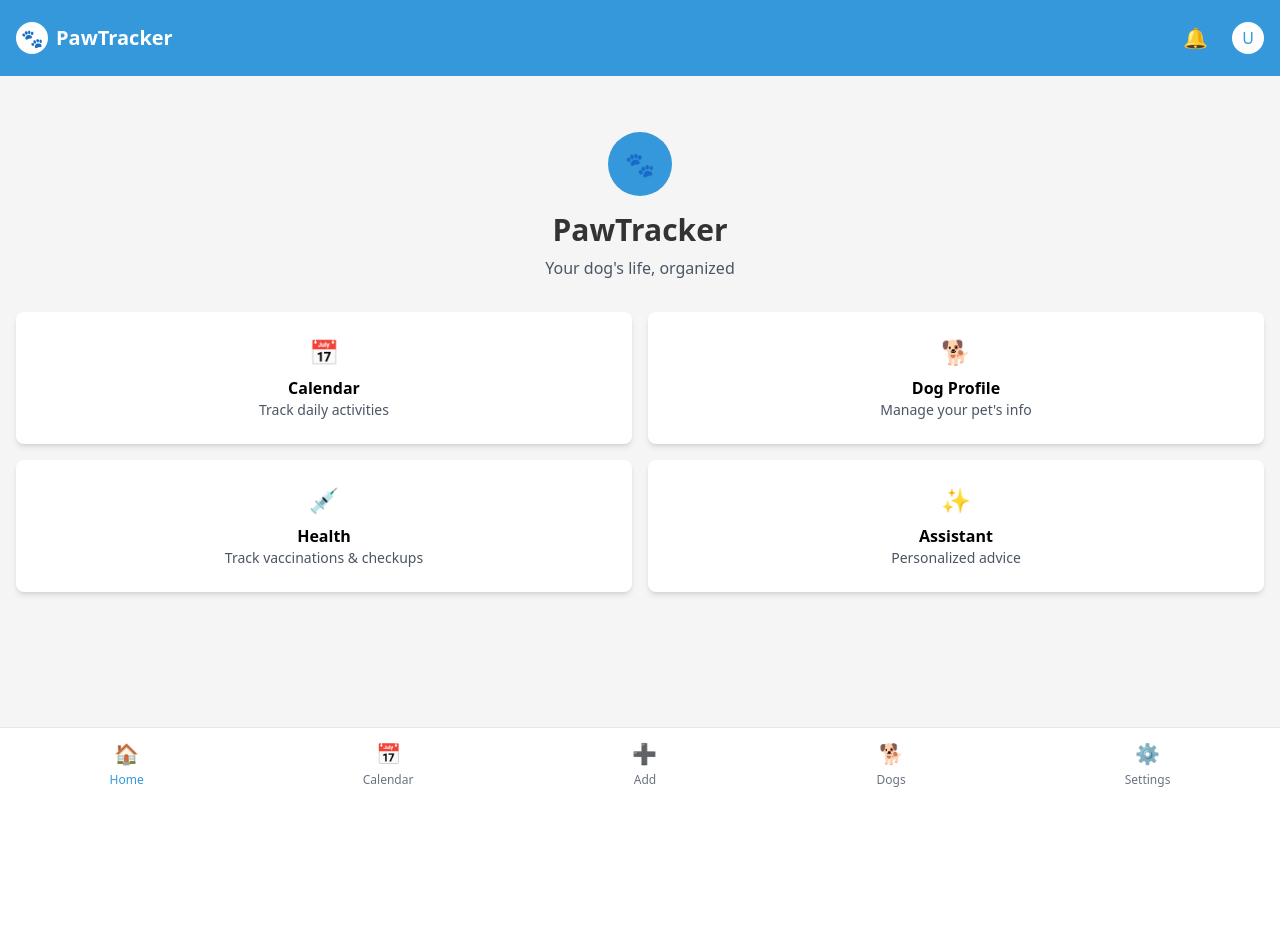
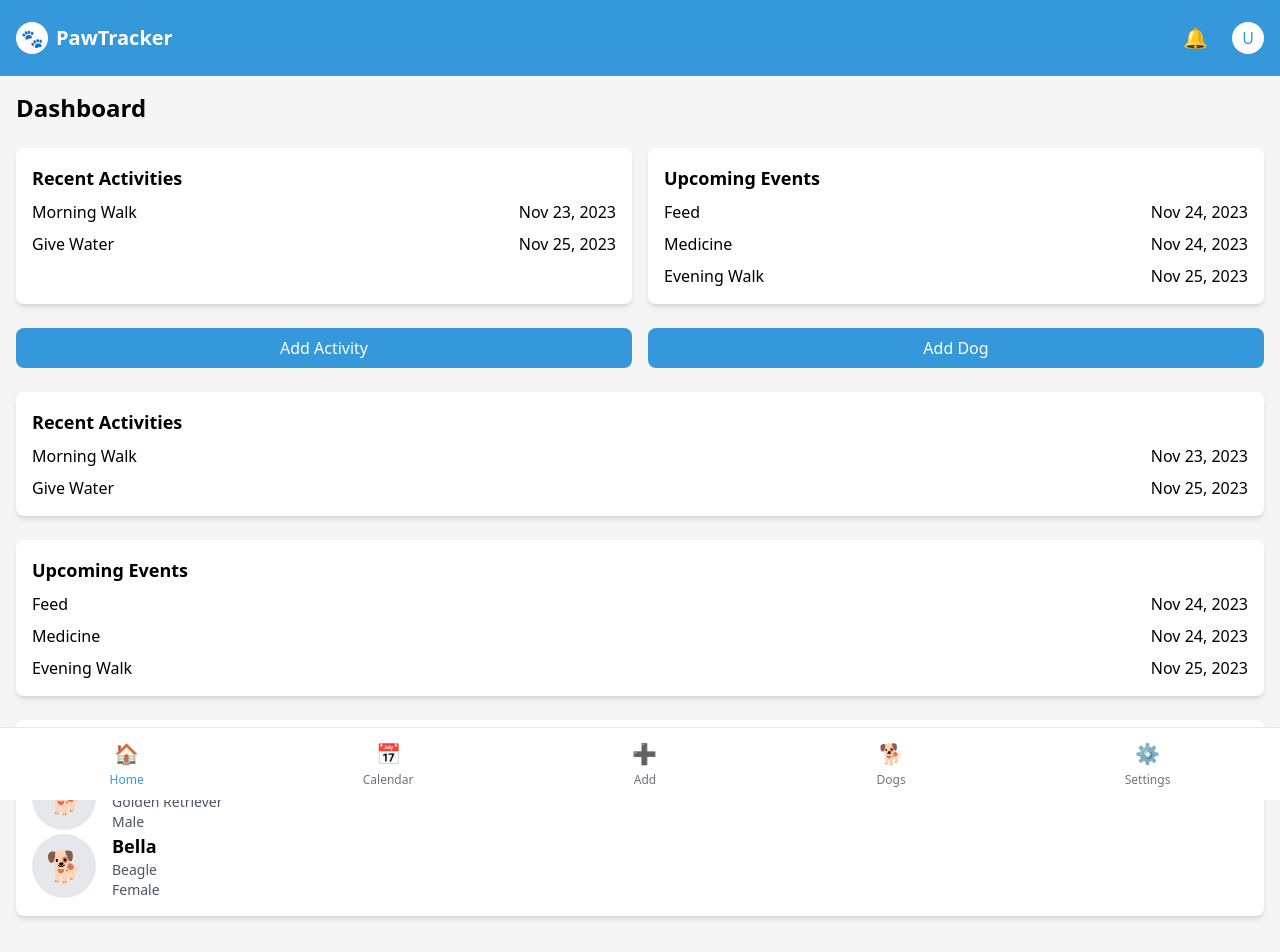
Before and after one commit to marcocardile/pawtracker, a React (Create React App) app: page / in a window 1280 px wide. Shown: the top 952 px of the page. Before the commit the page ends 800 px from the top, so only its background shows below. Built offline with nearby package versions, Linux system fonts and the light colour scheme.

Commit message:
creazione componente HomeDashboard e aggiunta Dashboard nella schermata principale

```diff
--- a/public/index.html
+++ b/public/index.html
@@ -29,6 +29,6 @@
   <body>
     <noscript>You need to enable JavaScript to run this app.</noscript>
     <div id="root"></div>
-
+  <!-- huahuahua -->
   </body>
 </html>
--- a/src/App.js
+++ b/src/App.js
@@ -7,6 +7,7 @@ import AddActivity from './pages/AddActivity';
 import Dogs from './pages/Dogs';
 import DogDetail from './pages/DogDetail';
 import AddDog from './pages/AddDog';
+import HomeDashboard from './pages/HomeDashboard';
 
 function Home() {
   return (
@@ -54,14 +55,16 @@ function Home() {
 function App() {
   return (
     <Router>
+      <Layout>
         <Routes>
-        <Route path="/" element={<Home />} />
+          <Route path="/" element={<HomeDashboard />} />
           <Route path="/calendar" element={<Calendar />} />
           <Route path="/add" element={<AddActivity />} />
           <Route path="/dogs" element={<Dogs />} />
           <Route path="/dogs/:dogId" element={<DogDetail />} />
           <Route path="/dogs/new" element={<AddDog />} />
         </Routes>
+      </Layout>
     </Router>
   );
 }
--- /dev/null
+++ b/src/pages/HomeDashboard.js
@@ -0,0 +1,136 @@
+import React from 'react';
+import { useNavigate } from 'react-router-dom';
+import { format } from 'date-fns';
+
+const MOCK_ACTIVITIES = [
+  { id: 1, date: '2023-11-23', type: 'walk', title: 'Morning Walk', completed: true },
+  { id: 2, date: '2023-11-24', type: 'food', title: 'Feed', completed: false },
+  { id: 3, date: '2023-11-24', type: 'medicine', title: 'Medicine', completed: false },
+  { id: 4, date: '2023-11-25', type: 'water', title: 'Give Water', completed: true },
+  { id: 5, date: '2023-11-25', type: 'walk', title: 'Evening Walk', completed: false },
+];
+
+const MOCK_DOGS = [
+  {
+    id: '1',
+    name: 'Max',
+    breed: 'Golden Retriever',
+    birthdate: '2020-03-15',
+    gender: 'male',
+    weight: 28,
+    height: 56,
+    microchip: '123456789012345',
+    notes: 'Likes to swim and play fetch. Allergic to chicken.'
+  },
+  {
+    id: '2',
+    name: 'Bella',
+    breed: 'Beagle',
+    birthdate: '2021-06-10',
+    gender: 'female',
+    weight: 12,
+    height: 35,
+    microchip: '987654321098765',
+    notes: 'Very curious and energetic. Loves to sniff everything.'
+  }
+];
+
+function HomeDashboard() {
+  const navigate = useNavigate();
+
+  const recentActivities = MOCK_ACTIVITIES.filter(activity => activity.completed).slice(0, 5);
+  const upcomingEvents = MOCK_ACTIVITIES.filter(activity => !activity.completed).slice(0, 5);
+
+  return (
+    <div className="space-y-6">
+      <h1 className="text-2xl font-bold">Dashboard</h1>
+
+      {/* Activity Summary Widgets */}
+      <div className="grid grid-cols-2 gap-4">
+        <div className="bg-white p-4 rounded-lg shadow-md">
+          <h2 className="font-bold text-lg">Recent Activities</h2>
+          <ul className="mt-2 space-y-2">
+            {recentActivities.map(activity => (
+              <li key={activity.id} className="flex justify-between">
+                <span>{activity.title}</span>
+                <span>{format(new Date(activity.date), 'MMM dd, yyyy')}</span>
+              </li>
+            ))}
+          </ul>
+        </div>
+        <div className="bg-white p-4 rounded-lg shadow-md">
+          <h2 className="font-bold text-lg">Upcoming Events</h2>
+          <ul className="mt-2 space-y-2">
+            {upcomingEvents.map(activity => (
+              <li key={activity.id} className="flex justify-between">
+                <span>{activity.title}</span>
+                <span>{format(new Date(activity.date), 'MMM dd, yyyy')}</span>
+              </li>
+            ))}
+          </ul>
+        </div>
+      </div>
+
+      {/* Quick Action Buttons */}
+      <div className="flex space-x-4">
+        <button
+          onClick={() => navigate('/add')}
+          className="w-full py-2 bg-primary text-white rounded-lg"
+        >
+          Add Activity
+        </button>
+        <button
+          onClick={() => navigate('/dogs/new')}
+          className="w-full py-2 bg-primary text-white rounded-lg"
+        >
+          Add Dog
+        </button>
+      </div>
+
+      {/* Recent Activities List */}
+      <div className="bg-white p-4 rounded-lg shadow-md">
+        <h2 className="font-bold text-lg">Recent Activities</h2>
+        <ul className="mt-2 space-y-2">
+          {recentActivities.map(activity => (
+            <li key={activity.id} className="flex justify-between">
+              <span>{activity.title}</span>
+              <span>{format(new Date(activity.date), 'MMM dd, yyyy')}</span>
+            </li>
+          ))}
+        </ul>
+      </div>
+
+      {/* Upcoming Events Preview */}
+      <div className="bg-white p-4 rounded-lg shadow-md">
+        <h2 className="font-bold text-lg">Upcoming Events</h2>
+        <ul className="mt-2 space-y-2">
+          {upcomingEvents.map(activity => (
+            <li key={activity.id} className="flex justify-between">
+              <span>{activity.title}</span>
+              <span>{format(new Date(activity.date), 'MMM dd, yyyy')}</span>
+            </li>
+          ))}
+        </ul>
+      </div>
+
+      {/* Dog Profile Preview */}
+      <div className="bg-white p-4 rounded-lg shadow-md">
+        <h2 className="font-bold text-lg">Dog Profiles</h2>
+        {MOCK_DOGS.map(dog => (
+          <div key={dog.id} className="flex items-center space-x-4">
+            <div className="w-16 h-16 bg-gray-200 rounded-full flex items-center justify-center text-3xl">
+              🐕
+            </div>
+            <div className="flex-1">
+              <h3 className="text-lg font-bold">{dog.name}</h3>
+              <p className="text-sm text-gray-600">{dog.breed}</p>
+              <p className="text-sm text-gray-600">{dog.gender === 'male' ? 'Male' : 'Female'}</p>
+            </div>
+          </div>
+        ))}
+      </div>
+    </div>
+  );
+}
+
+export default HomeDashboard;
```
Lines whose indentation alone changed are shown as unchanged.
